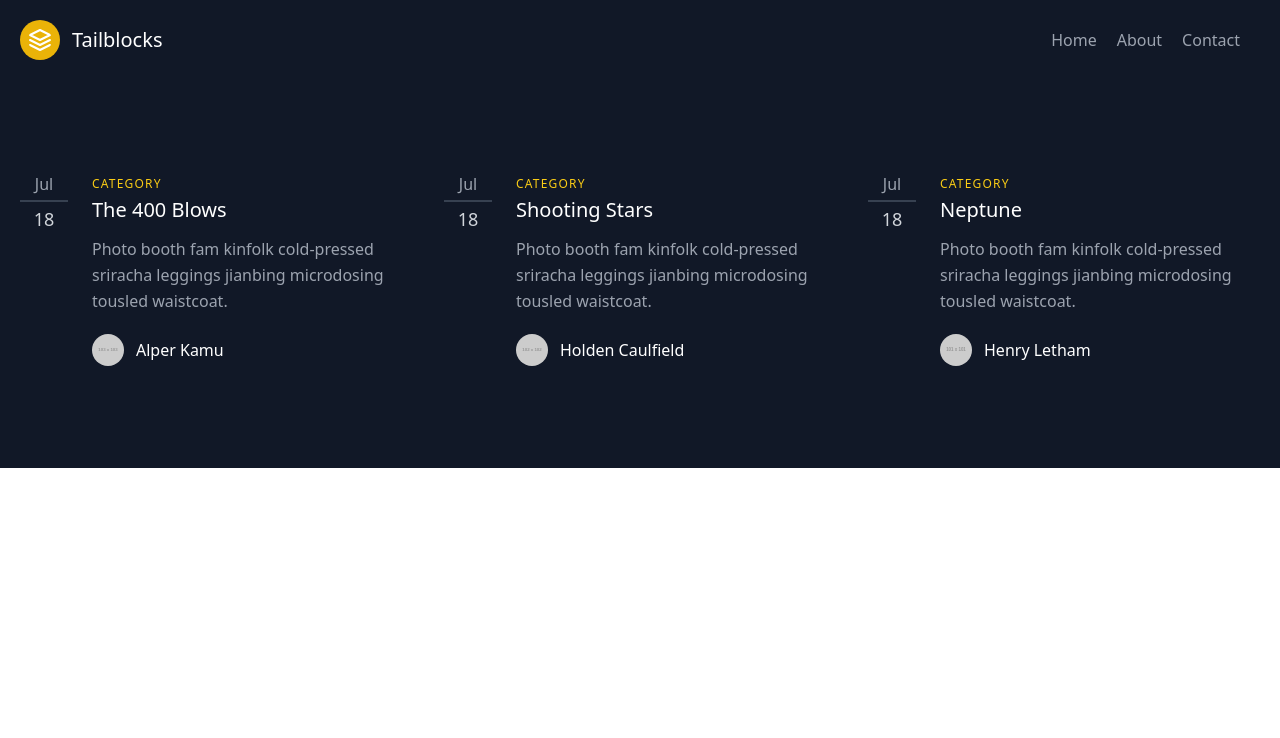
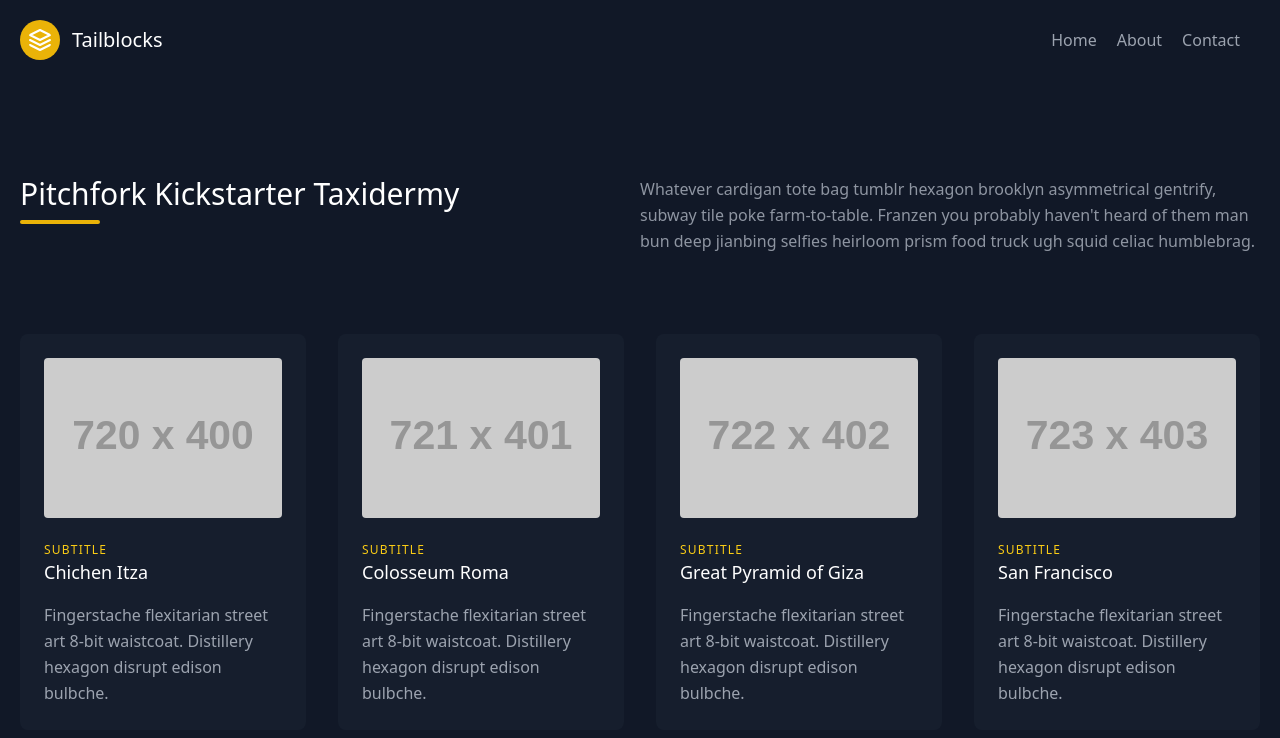
Before and after one commit to benraabe/angular17, an Angular app: page / in a window 1280 px wide. Shown: the top 738 px of the page. Built offline with nearby package versions, Linux system fonts and the light colour scheme.

Commit message:
feat: adapt home page

```diff
--- a/src/app/home/home.component.html
+++ b/src/app/home/home.component.html
@@ -1,67 +1,53 @@
-<section class="text-gray-400 bg-gray-900 body-font">
+<section class="text-gray-400 body-font bg-gray-900">
   <div class="container px-5 py-24 mx-auto">
-    <div class="flex flex-wrap -mx-4 -my-8">
-      <div class="py-8 px-4 lg:w-1/3">
-        <div class="h-full flex items-start">
-          <div class="w-12 flex-shrink-0 flex flex-col text-center leading-none">
-            <span class="text-gray-400 pb-2 mb-2 border-b-2 border-gray-700">Jul</span>
-            <span class="font-medium text-lg leading-none text-gray-300 title-font">18</span>
-          </div>
-          <div class="flex-grow pl-6">
-            <h2 class="tracking-widest text-xs title-font font-medium text-yellow-400 mb-1">CATEGORY</h2>
-            <h1 class="title-font text-xl font-medium text-white mb-3">The 400 Blows</h1>
-            <p class="leading-relaxed mb-5">Photo booth fam kinfolk cold-pressed sriracha leggings jianbing microdosing
-              tousled waistcoat.</p>
-            <a class="inline-flex items-center">
-              <img alt="blog" src="https://dummyimage.com/103x103"
-                class="w-8 h-8 rounded-full flex-shrink-0 object-cover object-center">
-              <span class="flex-grow flex flex-col pl-3">
-                <span class="title-font font-medium text-white">Alper Kamu</span>
-              </span>
-            </a>
-          </div>
+    <div class="flex flex-wrap w-full mb-20">
+      <div class="lg:w-1/2 w-full mb-6 lg:mb-0">
+        <h1 class="sm:text-3xl text-2xl font-medium title-font mb-2 text-white">Pitchfork Kickstarter Taxidermy</h1>
+        <div class="h-1 w-20 bg-yellow-500 rounded"></div>
+      </div>
+      <p class="lg:w-1/2 w-full leading-relaxed text-gray-400 text-opacity-90">Whatever cardigan tote bag tumblr hexagon
+        brooklyn asymmetrical gentrify, subway tile poke farm-to-table. Franzen you probably haven't heard of them man
+        bun deep jianbing selfies heirloom prism food truck ugh squid celiac humblebrag.</p>
+    </div>
+    <div class="flex flex-wrap -m-4">
+      <div class="xl:w-1/4 md:w-1/2 p-4">
+        <div class="bg-gray-800 bg-opacity-40 p-6 rounded-lg">
+          <img class="h-40 rounded w-full object-cover object-center mb-6" src="https://dummyimage.com/720x400"
+            alt="content">
+          <h3 class="tracking-widest text-yellow-400 text-xs font-medium title-font">SUBTITLE</h3>
+          <h2 class="text-lg text-white font-medium title-font mb-4">Chichen Itza</h2>
+          <p class="leading-relaxed text-base">Fingerstache flexitarian street art 8-bit waistcoat. Distillery hexagon
+            disrupt edison bulbche.</p>
         </div>
       </div>
-      <div class="py-8 px-4 lg:w-1/3">
-        <div class="h-full flex items-start">
-          <div class="w-12 flex-shrink-0 flex flex-col text-center leading-none">
-            <span class="text-gray-400 pb-2 mb-2 border-b-2 border-gray-700">Jul</span>
-            <span class="font-medium text-lg leading-none text-gray-300 title-font">18</span>
-          </div>
-          <div class="flex-grow pl-6">
-            <h2 class="tracking-widest text-xs title-font font-medium text-yellow-400 mb-1">CATEGORY</h2>
-            <h1 class="title-font text-xl font-medium text-white mb-3">Shooting Stars</h1>
-            <p class="leading-relaxed mb-5">Photo booth fam kinfolk cold-pressed sriracha leggings jianbing microdosing
-              tousled waistcoat.</p>
-            <a class="inline-flex items-center">
-              <img alt="blog" src="https://dummyimage.com/102x102"
-                class="w-8 h-8 rounded-full flex-shrink-0 object-cover object-center">
-              <span class="flex-grow flex flex-col pl-3">
-                <span class="title-font font-medium text-white">Holden Caulfield</span>
-              </span>
-            </a>
-          </div>
+      <div class="xl:w-1/4 md:w-1/2 p-4">
+        <div class="bg-gray-800 bg-opacity-40 p-6 rounded-lg">
+          <img class="h-40 rounded w-full object-cover object-center mb-6" src="https://dummyimage.com/721x401"
+            alt="content">
+          <h3 class="tracking-widest text-yellow-400 text-xs font-medium title-font">SUBTITLE</h3>
+          <h2 class="text-lg text-white font-medium title-font mb-4">Colosseum Roma</h2>
+          <p class="leading-relaxed text-base">Fingerstache flexitarian street art 8-bit waistcoat. Distillery hexagon
+            disrupt edison bulbche.</p>
         </div>
       </div>
-      <div class="py-8 px-4 lg:w-1/3">
-        <div class="h-full flex items-start">
-          <div class="w-12 flex-shrink-0 flex flex-col text-center leading-none">
-            <span class="text-gray-400 pb-2 mb-2 border-b-2 border-gray-700">Jul</span>
-            <span class="font-medium text-lg leading-none text-gray-300 title-font">18</span>
-          </div>
-          <div class="flex-grow pl-6">
-            <h2 class="tracking-widest text-xs title-font font-medium text-yellow-400 mb-1">CATEGORY</h2>
-            <h1 class="title-font text-xl font-medium text-white mb-3">Neptune</h1>
-            <p class="leading-relaxed mb-5">Photo booth fam kinfolk cold-pressed sriracha leggings jianbing microdosing
-              tousled waistcoat.</p>
-            <a class="inline-flex items-center">
-              <img alt="blog" src="https://dummyimage.com/101x101"
-                class="w-8 h-8 rounded-full flex-shrink-0 object-cover object-center">
-              <span class="flex-grow flex flex-col pl-3">
-                <span class="title-font font-medium text-white">Henry Letham</span>
-              </span>
-            </a>
-          </div>
+      <div class="xl:w-1/4 md:w-1/2 p-4">
+        <div class="bg-gray-800 bg-opacity-40 p-6 rounded-lg">
+          <img class="h-40 rounded w-full object-cover object-center mb-6" src="https://dummyimage.com/722x402"
+            alt="content">
+          <h3 class="tracking-widest text-yellow-400 text-xs font-medium title-font">SUBTITLE</h3>
+          <h2 class="text-lg text-white font-medium title-font mb-4">Great Pyramid of Giza</h2>
+          <p class="leading-relaxed text-base">Fingerstache flexitarian street art 8-bit waistcoat. Distillery hexagon
+            disrupt edison bulbche.</p>
+        </div>
+      </div>
+      <div class="xl:w-1/4 md:w-1/2 p-4">
+        <div class="bg-gray-800 bg-opacity-40 p-6 rounded-lg">
+          <img class="h-40 rounded w-full object-cover object-center mb-6" src="https://dummyimage.com/723x403"
+            alt="content">
+          <h3 class="tracking-widest text-yellow-400 text-xs font-medium title-font">SUBTITLE</h3>
+          <h2 class="text-lg text-white font-medium title-font mb-4">San Francisco</h2>
+          <p class="leading-relaxed text-base">Fingerstache flexitarian street art 8-bit waistcoat. Distillery hexagon
+            disrupt edison bulbche.</p>
         </div>
       </div>
     </div>
```
